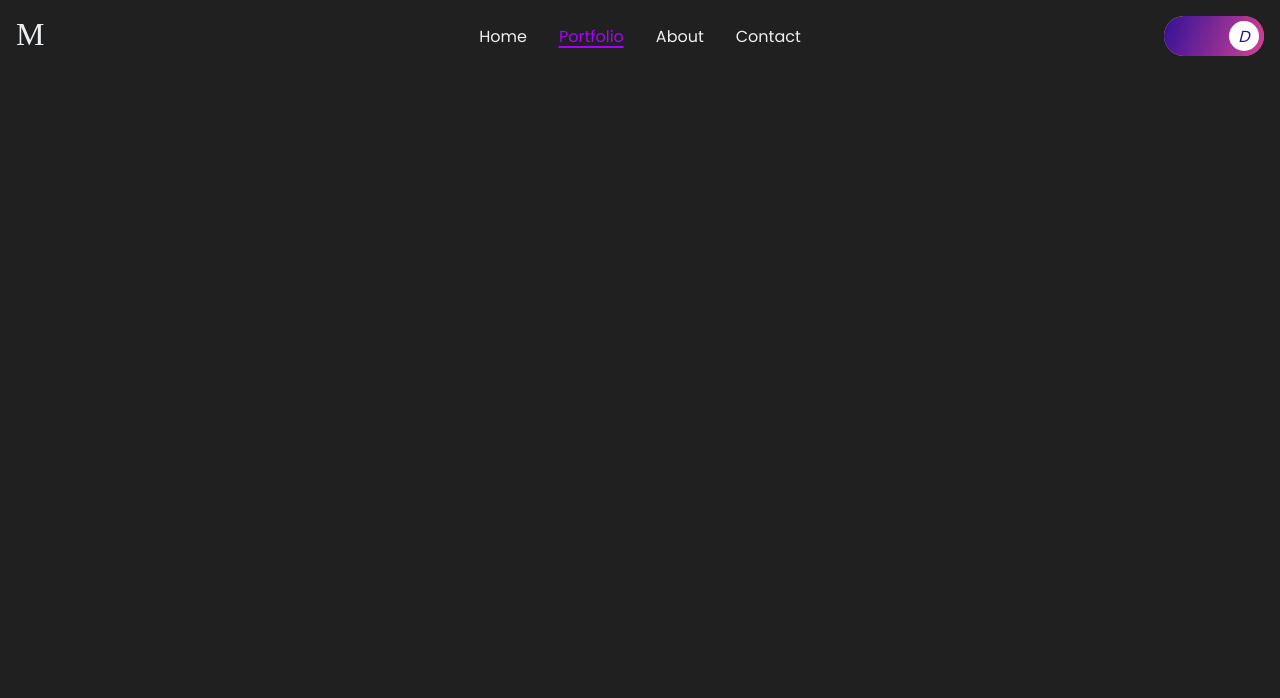
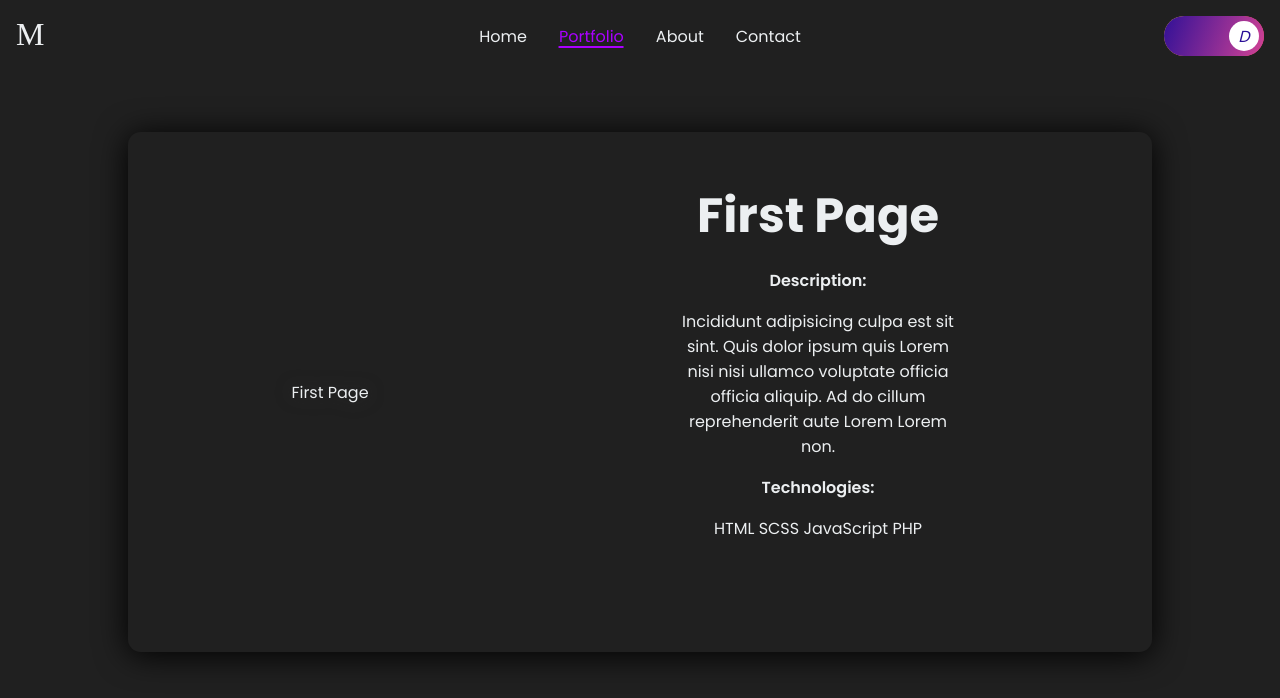
Before and after one commit to mateuszgorecki/first-react-app, a React (Create React App) app: page /portfolio/1page in a window 1280 px wide. Shown: the top 698 px of the page. Built offline with nearby package versions, Linux system fonts and the light colour scheme; a web font is replaced by a local one.

Commit message:
remove unnecesary code

```diff
--- a/src/App.js
+++ b/src/App.js
@@ -59,7 +59,7 @@ function App() {
             />
             <Route
               path='portfolio'
-              element={<PortfolioPage />}
+              element={<PortfolioPage isDark={isDark} />}
             ></Route>
             <Route
               path='portfolio/:pageID'
@@ -71,7 +71,7 @@ function App() {
             />
             <Route
               path='contact'
-              element={<ContactPage />}
+              element={<ContactPage isDark={isDark} />}
             />
             <Route
               path='*'
--- a/src/assets/scss/404.module.scss
+++ b/src/assets/scss/404.module.scss
@@ -48,16 +48,16 @@
   }
 }
 
-.dark {
-  a {
-    color: $blue-gray;
+// .dark {
+//   a {
+//     color: $blue-gray;
 
-    &::before {
-      background-color: $purple;
-    }
+//     &::before {
+//       background-color: $purple;
+//     }
 
-    &:hover{
-      color: $purple;
-    }
-  }
-}
+//     &:hover{
+//       color: $purple;
+//     }
+//   }
+// }
--- a/src/assets/scss/PageDetails.module.scss
+++ b/src/assets/scss/PageDetails.module.scss
@@ -11,7 +11,6 @@
     width: 35%;
     height: 100%;
     border-radius: 1rem;
-    // overflow-y: scroll;
     filter: drop-shadow(0 0 0.5rem $light-shadow);
 
     .photo {
@@ -20,6 +19,9 @@
       object-fit: cover;
       object-position: top;
       border-radius: 1rem;
+      display: flex;
+      align-items: center;
+      justify-content: center;
     }
   }
 
--- a/src/components/PageDetails.js
+++ b/src/components/PageDetails.js
@@ -1,4 +1,3 @@
-import { NavLink } from 'react-router-dom'
 import { useParams } from 'react-router-dom'
 import PageWrapper from './layout/PageWrapper'
 import PAGES_DATA from './pages-data'
@@ -15,11 +14,11 @@ const PageDetails = (props) => {
       details = (
         <PageWrapper className={classes.wrapper}>
           <div className={classes['wrapper-photo']}>
-            <img
-              src={page.bgPhoto}
+            <div
               className={classes.photo}
-              alt=''
-            />
+            >
+              <p>{page.title}</p>
+            </div>
           </div>
           <div className={classes['wrapper-text']}>
             <h2 className={classes.title}>{page.title}</h2>
--- a/src/components/SinglePortfolioPage.js
+++ b/src/components/SinglePortfolioPage.js
@@ -2,7 +2,7 @@ import { NavLink } from 'react-router-dom'
 import classes from '../assets/scss/SinglePortfolioPage.module.scss'
 
 const SinglePortfolioPage = (props) => {
-  const { id, title, description, url } = props
+  const { id, title } = props
   return (
     <NavLink className={classes.page} to={`/portfolio/${id}`} >
       <h2>{title}</h2>
--- a/src/components/layout/PageWrapper.js
+++ b/src/components/layout/PageWrapper.js
@@ -5,9 +5,7 @@ import ThemeContext from '../../store/theme-context'
 
 const PageWrapper = (props) => {
   const ctx = useContext(ThemeContext)
-
   const isDark = ctx.isDarkTheme
-
   const themeClasses = isDark ? classes.dark : classes.light
 
   return (
--- a/src/components/pages-data.js
+++ b/src/components/pages-data.js
@@ -1,23 +1,18 @@
-import CoreLabPhoto from '../assets/images/ScreenShot-corelab.webp'
-import MadbitPhoto from '../assets/images/ScreenShot-madbit.webp'
-
 const PAGES_DATA = [
   {
-    id: 'core-lab',
-    title: 'Core-Lab',
-    description: 'Simple website for electronics service.',
-    url: 'https://core-lab.pl',
-    bgPhoto: CoreLabPhoto,
-    technologies: ['HTML', 'SCSS', 'JavaScript']
+    id: '1page',
+    title: 'First Page',
+    description: 'Incididunt adipisicing culpa est sit sint. Quis dolor ipsum quis Lorem nisi nisi ullamco voluptate officia officia aliquip. Ad do cillum reprehenderit aute Lorem Lorem non.',
+    url: 'https://example.com',
+    technologies: ['HTML', 'SCSS', 'JavaScript', 'PHP']
   },
   {
-    id: 'madbit',
-    title: 'Madbit',
+    id: '2page',
+    title: 'Second Page',
     description:
-      'Website for business that offers servicing companies in the field of cash registers, software and computer hardware.',
-    url: 'https://komfis.pl',
-    bgPhoto: MadbitPhoto,
-    technologies: ['HTML', 'SCSS', 'JavaScript']
+      'Qui laborum incididunt magna eu ex. Ea duis voluptate pariatur incididunt nulla voluptate eiusmod et est ex laboris occaecat cupidatat. Ullamco sint minim sint anim deserunt. Et id non eiusmod minim sit enim laborum nostrud est.',
+    url: 'https://example.com',
+    technologies: ['HTML', 'SCSS', 'JavaScript', 'PHP']
   },
 ]
 
--- a/src/pages/404.js
+++ b/src/pages/404.js
@@ -4,16 +4,10 @@ import { motion } from 'framer-motion'
 import PageWrapper from '../components/layout/PageWrapper'
 
 import classes from '../assets/scss/404.module.scss'
-import { useContext } from 'react'
-import ThemeContext from '../store/theme-context'
 
 const Page404 = (props) => {
-  const ctx = useContext(ThemeContext)
-  const isDark = ctx.isDarkTheme
-
-  const darkClass = isDark ? classes.dark : ''
   return (
-    <PageWrapper className={`${classes.wrapper} ${darkClass}`}>
+    <PageWrapper className={`${classes.wrapper} `}>
       <h1>Page not found 😕 </h1>
       <div>
         <p>There's no page that you looking for.</p>
--- a/src/pages/Contact.js
+++ b/src/pages/Contact.js
@@ -1,14 +1,9 @@
 import PageWrapper from '../components/layout/PageWrapper'
 import Input from '../components/Input'
 import classes from '../assets/scss/ContactPage.module.scss'
-import { useContext } from 'react'
-import ThemeContext from '../store/theme-context'
 
 const ContactPage = (props) => {
-  const ctx = useContext(ThemeContext)
-  const isDark = ctx.isDarkTheme
-
-  const darkClass = isDark ? classes.dark : ''
+  const darkClass = props.isDark ? classes.dark : ''
 
   const submitHandler = (e) => {
     e.preventDefault()
--- a/src/pages/Portfolio.js
+++ b/src/pages/Portfolio.js
@@ -2,19 +2,14 @@ import PageWrapper from '../components/layout/PageWrapper'
 import SinglePortfolioPage from '../components/SinglePortfolioPage'
 
 import classes from '../assets/scss/PortfolioPage.module.scss'
-import { useContext } from 'react'
-import ThemeContext from '../store/theme-context'
 import PAGES_DATA from '../components/pages-data'
 import { Outlet } from 'react-router-dom'
 
 const PortfolioPage = (props) => {
-  const ctx = useContext(ThemeContext)
-  const isDark = ctx.isDarkTheme
-
-  const darkClass = isDark ? classes.dark : ''
+  const darkClass = props.isDark ? classes.dark : ''
 
   const pages = PAGES_DATA.map((page) => {
-    const { id, title, description, url, bgPhoto } = page
+    const { id, title, description, url } = page
     return (
       <SinglePortfolioPage
         key={id}
```
